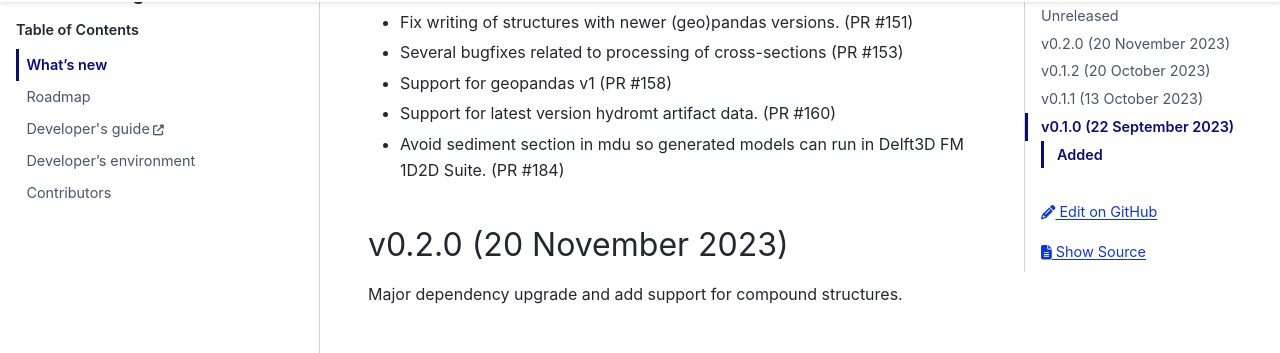
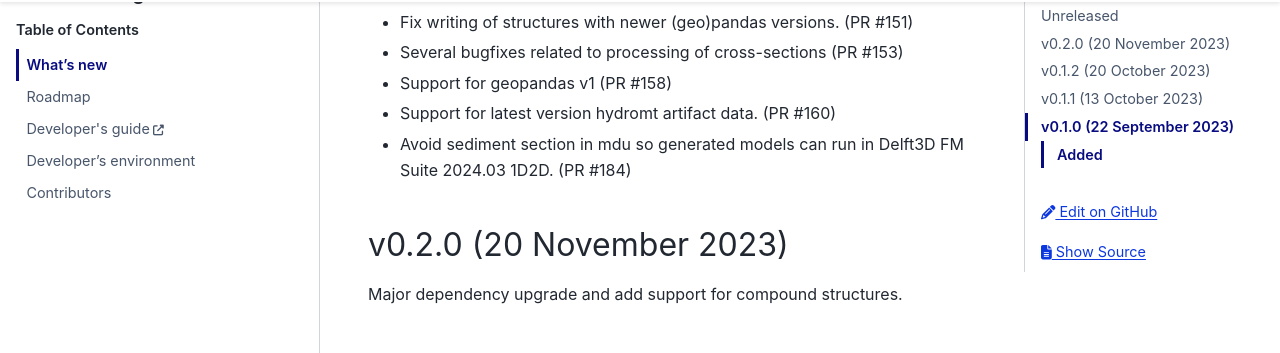
Before and after one commit to Deltares/hydromt_delft3dfm, a Sphinx documentation site: the page built from docs/changelog.rst, in a window 1280 px wide and 900 px high, scrolled down 1014 px. Shown: the part 126-479 px from the top of the window. Built offline with Sphinx 7.4.7 and the PyData theme 0.15.4, drawn with Linux system fonts in a browser that asks for light colours; pages that are not in the unit, such as notebooks, are missing from menus.

```diff
--- a/docs/changelog.rst
+++ b/docs/changelog.rst
@@ -33,7 +33,7 @@
 - Several bugfixes related to processing of cross-sections (PR #153)
 - Support for geopandas v1 (PR #158)
 - Support for latest version hydromt artifact data. (PR #160)
-- Avoid sediment section in mdu so generated models can run in Delft3D FM 1D2D Suite. (PR #184)
+- Avoid sediment section in mdu so generated models can run in Delft3D FM Suite 2024.03 1D2D. (PR #184)
 
 v0.2.0 (20 November 2023)
 =========================
```
